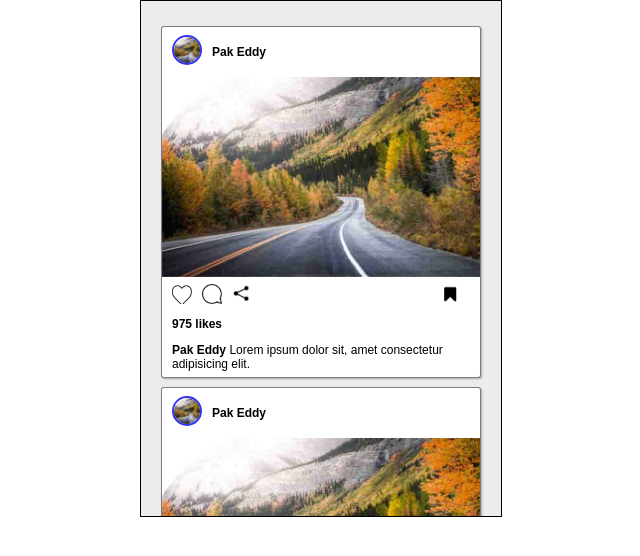
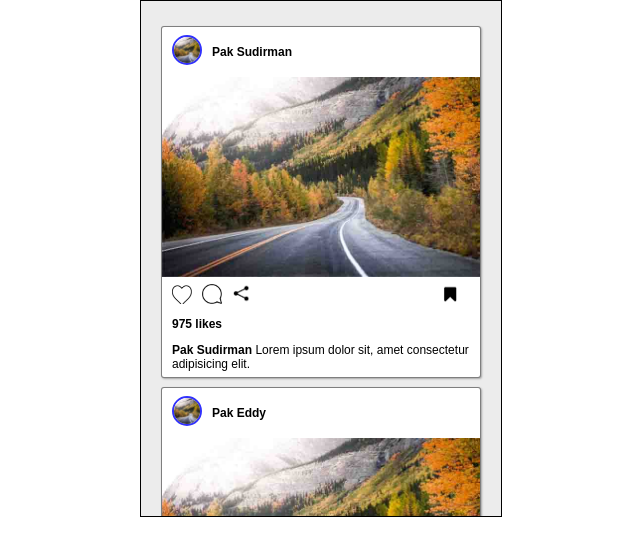
Before and after one commit to farsikogama/BASIC-NEXT, a Next.js app: page / in a window 1280 px wide. Shown: the top 556 px of the page, without its empty margins (319-959 px from the left). Built offline with nearby package versions, Linux system fonts and the light colour scheme.

Commit message:
adding data fetching material

```diff
--- a/src/pages/index.js
+++ b/src/pages/index.js
@@ -16,7 +16,7 @@ export default function Home() {
       <main>
         <div className={styles.container}>
           <Card
-            name='Pak Eddy'
+            name='Pak Sudirman'
             profilePict='/img/img2.jpg'
             postImg='/img/img2.jpg'
             postText='Lorem ipsum dolor sit, amet consectetur adipisicing elit.'
@@ -27,6 +27,13 @@ export default function Home() {
             postImg='/img/img2.jpg'
             postText='Lorem ipsum dolor sit, amet consectetur adipisicing elit.'
           />
+
+          <Card
+            name='Pak Sudirman'
+            profilePict='/img/img2.jpg'
+            postImg='/img/img2.jpg'
+            postText='Lorem ipsum dolor sit, amet consectetur adipisicing elit.'
+          />
         </div>
       </main>
     </div>
```
